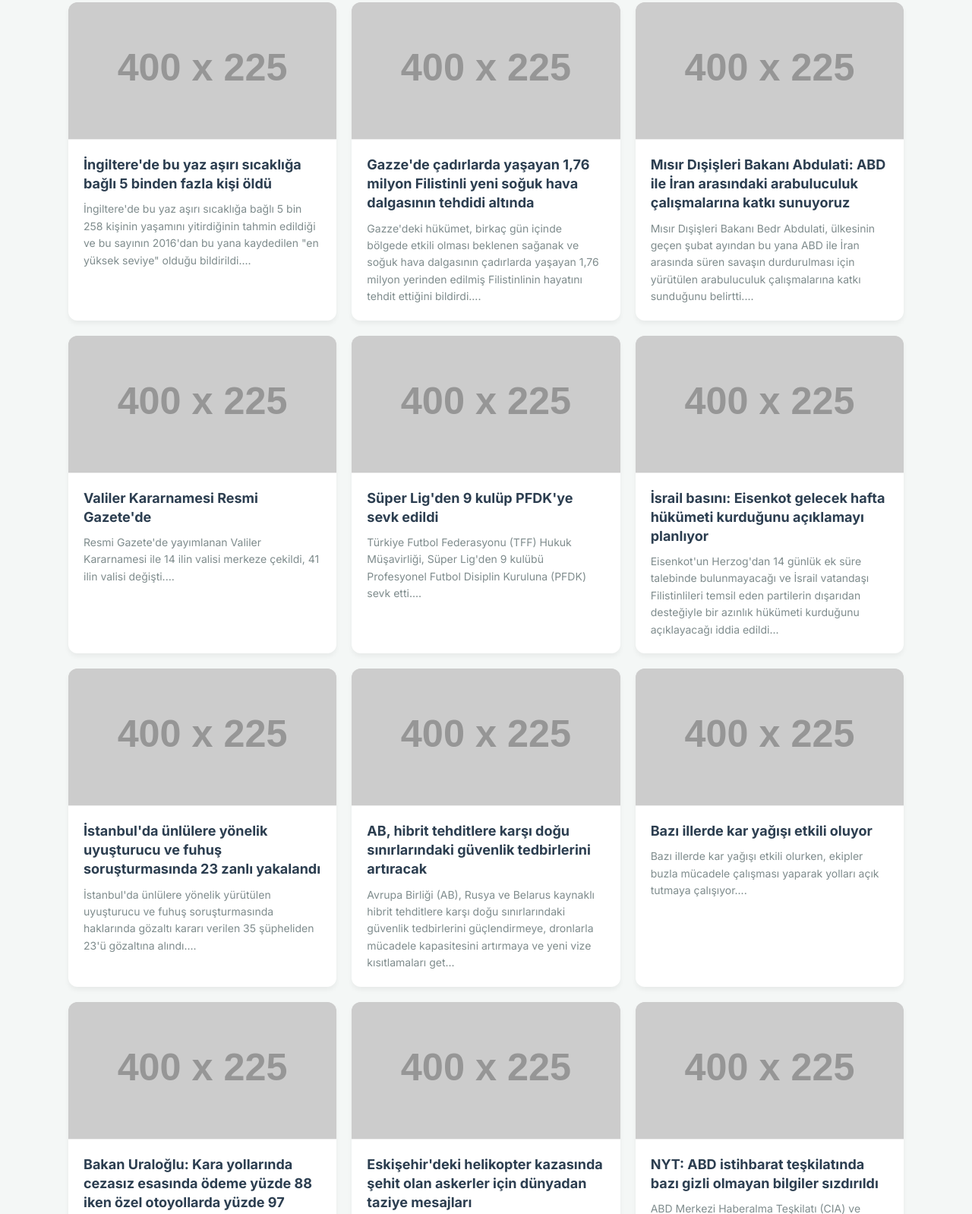
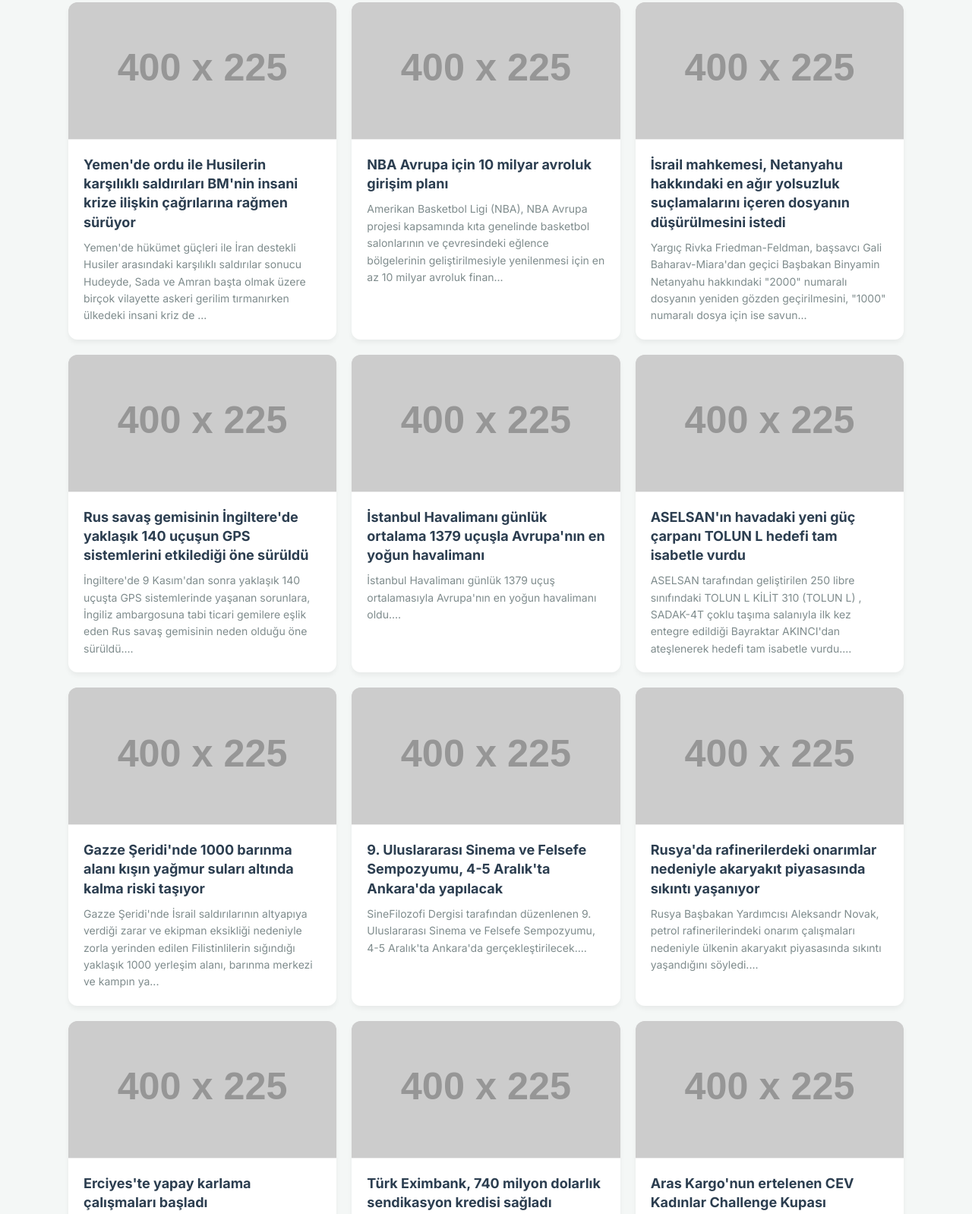
Before and after one commit to alperefekaya/habergundemi, a plain HTML site: page index.html in a window 1280 px wide. Shown: the part 143-1741 px from the top of the page at 76% size. Drawn offline with Linux system fonts and the light colour scheme; placeholder pictures from the web are drawn by us.

Commit message:
Haberler guncellendi

```diff
--- a/index.html
+++ b/index.html
@@ -32,96 +32,96 @@
                 <div class="card">
                     <img src="https://via.placeholder.com/400x225.png?text=Haber+Gündemi" class="card-img" alt="Haber">
                     <div class="card-body">
-                        <h2>İngiltere'de bu yaz aşırı sıcaklığa bağlı 5 binden fazla kişi öldü</h2>
-                        <p>İngiltere'de bu yaz aşırı sıcaklığa bağlı 5 bin 258 kişinin yaşamını yitirdiğinin tahmin edildiği ve bu sayının 2016'dan bu yana kaydedilen "en yüksek seviye" olduğu bildirildi....</p>
+                        <h2>Yemen'de ordu ile Husilerin karşılıklı saldırıları BM'nin insani krize ilişkin çağrılarına rağmen sürüyor</h2>
+                        <p>Yemen'de hükümet güçleri ile İran destekli Husiler arasındaki karşılıklı saldırılar sonucu Hudeyde, Sada ve Amran başta olmak üzere birçok vilayette askeri gerilim tırmanırken ülkedeki insani kriz de ...</p>
                     </div>
                 </div>
 
                 <div class="card">
                     <img src="https://via.placeholder.com/400x225.png?text=Haber+Gündemi" class="card-img" alt="Haber">
                     <div class="card-body">
-                        <h2>Gazze'de çadırlarda yaşayan 1,76 milyon Filistinli yeni soğuk hava dalgasının tehdidi altında</h2>
-                        <p>Gazze'deki hükümet, birkaç gün içinde bölgede etkili olması beklenen sağanak ve soğuk hava dalgasının çadırlarda yaşayan 1,76 milyon yerinden edilmiş Filistinlinin hayatını tehdit ettiğini bildirdi....</p>
+                        <h2>NBA Avrupa için 10 milyar avroluk girişim planı</h2>
+                        <p>Amerikan Basketbol Ligi (NBA), NBA Avrupa projesi kapsamında kıta genelinde basketbol salonlarının ve çevresindeki eğlence bölgelerinin geliştirilmesiyle yenilenmesi için en az 10 milyar avroluk finan...</p>
                     </div>
                 </div>
 
                 <div class="card">
                     <img src="https://via.placeholder.com/400x225.png?text=Haber+Gündemi" class="card-img" alt="Haber">
                     <div class="card-body">
-                        <h2>Mısır Dışişleri Bakanı Abdulati: ABD ile İran arasındaki arabuluculuk çalışmalarına katkı sunuyoruz</h2>
-                        <p>Mısır Dışişleri Bakanı Bedr Abdulati, ülkesinin geçen şubat ayından bu yana ABD ile İran arasında süren savaşın durdurulması için yürütülen arabuluculuk çalışmalarına katkı sunduğunu belirtti....</p>
+                        <h2>İsrail mahkemesi, Netanyahu hakkındaki en ağır yolsuzluk suçlamalarını içeren dosyanın düşürülmesini istedi</h2>
+                        <p>Yargıç Rivka Friedman-Feldman, başsavcı Gali Baharav-Miara'dan geçici Başbakan Binyamin Netanyahu hakkındaki "2000" numaralı dosyanın yeniden gözden geçirilmesini, "1000" numaralı dosya için ise savun...</p>
                     </div>
                 </div>
 
                 <div class="card">
                     <img src="https://via.placeholder.com/400x225.png?text=Haber+Gündemi" class="card-img" alt="Haber">
                     <div class="card-body">
-                        <h2>Valiler Kararnamesi Resmi Gazete'de</h2>
-                        <p>Resmi Gazete'de yayımlanan Valiler Kararnamesi ile 14 ilin valisi merkeze çekildi, 41 ilin valisi değişti....</p>
+                        <h2>Rus savaş gemisinin İngiltere'de yaklaşık 140 uçuşun GPS sistemlerini etkilediği öne sürüldü</h2>
+                        <p>İngiltere'de 9 Kasım'dan sonra yaklaşık 140 uçuşta GPS sistemlerinde yaşanan sorunlara, İngiliz ambargosuna tabi ticari gemilere eşlik eden Rus savaş gemisinin neden olduğu öne sürüldü....</p>
                     </div>
                 </div>
 
                 <div class="card">
                     <img src="https://via.placeholder.com/400x225.png?text=Haber+Gündemi" class="card-img" alt="Haber">
                     <div class="card-body">
-                        <h2>Süper Lig'den 9 kulüp PFDK'ye sevk edildi</h2>
-                        <p>Türkiye Futbol Federasyonu (TFF) Hukuk Müşavirliği, Süper Lig'den 9 kulübü Profesyonel Futbol Disiplin Kuruluna (PFDK) sevk etti....</p>
+                        <h2>İstanbul Havalimanı günlük ortalama 1379 uçuşla Avrupa'nın en yoğun havalimanı</h2>
+                        <p>İstanbul Havalimanı günlük 1379 uçuş ortalamasıyla Avrupa'nın en yoğun havalimanı oldu....</p>
                     </div>
                 </div>
 
                 <div class="card">
                     <img src="https://via.placeholder.com/400x225.png?text=Haber+Gündemi" class="card-img" alt="Haber">
                     <div class="card-body">
-                        <h2>İsrail basını: Eisenkot gelecek hafta hükümeti kurduğunu açıklamayı planlıyor</h2>
-                        <p>Eisenkot'un Herzog'dan 14 günlük ek süre talebinde bulunmayacağı ve İsrail vatandaşı Filistinlileri temsil eden partilerin dışarıdan desteğiyle bir azınlık hükümeti kurduğunu açıklayacağı iddia edildi...</p>
+                        <h2>ASELSAN'ın havadaki yeni güç çarpanı TOLUN L hedefi tam isabetle vurdu</h2>
+                        <p>ASELSAN tarafından geliştirilen 250 libre sınıfındaki TOLUN L KİLİT 310 (TOLUN L) , SADAK-4T çoklu taşıma salanıyla ilk kez entegre edildiği Bayraktar AKINCI'dan ateşlenerek hedefi tam isabetle vurdu....</p>
                     </div>
                 </div>
 
                 <div class="card">
                     <img src="https://via.placeholder.com/400x225.png?text=Haber+Gündemi" class="card-img" alt="Haber">
                     <div class="card-body">
-                        <h2>İstanbul'da ünlülere yönelik uyuşturucu ve fuhuş soruşturmasında 23 zanlı yakalandı</h2>
-                        <p>İstanbul'da ünlülere yönelik yürütülen uyuşturucu ve fuhuş soruşturmasında haklarında gözaltı kararı verilen 35 şüpheliden 23'ü gözaltına alındı....</p>
+                        <h2>Gazze Şeridi'nde 1000 barınma alanı kışın yağmur suları altında kalma riski taşıyor</h2>
+                        <p>Gazze Şeridi'nde İsrail saldırılarının altyapıya verdiği zarar ve ekipman eksikliği nedeniyle zorla yerinden edilen Filistinlilerin sığındığı yaklaşık 1000 yerleşim alanı, barınma merkezi ve kampın ya...</p>
                     </div>
                 </div>
 
                 <div class="card">
                     <img src="https://via.placeholder.com/400x225.png?text=Haber+Gündemi" class="card-img" alt="Haber">
                     <div class="card-body">
-                        <h2>AB, hibrit tehditlere karşı doğu sınırlarındaki güvenlik tedbirlerini artıracak</h2>
-                        <p>Avrupa Birliği (AB), Rusya ve Belarus kaynaklı hibrit tehditlere karşı doğu sınırlarındaki güvenlik tedbirlerini güçlendirmeye, dronlarla mücadele kapasitesini artırmaya ve yeni vize kısıtlamaları get...</p>
+                        <h2>9. Uluslararası Sinema ve Felsefe Sempozyumu, 4-5 Aralık'ta Ankara'da yapılacak</h2>
+                        <p>SineFilozofi Dergisi tarafından düzenlenen 9. Uluslararası Sinema ve Felsefe Sempozyumu, 4-5 Aralık'ta Ankara'da gerçekleştirilecek....</p>
                     </div>
                 </div>
 
                 <div class="card">
                     <img src="https://via.placeholder.com/400x225.png?text=Haber+Gündemi" class="card-img" alt="Haber">
                     <div class="card-body">
-                        <h2>Bazı illerde kar yağışı etkili oluyor</h2>
-                        <p>Bazı illerde kar yağışı etkili olurken, ekipler buzla mücadele çalışması yaparak yolları açık tutmaya çalışıyor....</p>
+                        <h2>Rusya'da rafinerilerdeki onarımlar nedeniyle akaryakıt piyasasında sıkıntı yaşanıyor</h2>
+                        <p>Rusya Başbakan Yardımcısı Aleksandr Novak, petrol rafinerilerindeki onarım çalışmaları nedeniyle ülkenin akaryakıt piyasasında sıkıntı yaşandığını söyledi....</p>
                     </div>
                 </div>
 
                 <div class="card">
                     <img src="https://via.placeholder.com/400x225.png?text=Haber+Gündemi" class="card-img" alt="Haber">
                     <div class="card-body">
-                        <h2>Bakan Uraloğlu: Kara yollarında cezasız esasında ödeme yüzde 88 iken özel otoyollarda yüzde 97</h2>
-                        <p>Bakan Uraloğlu, "Kara yollarında cezasız esasında ödeme yüzde 88 iken özel otoyollarda yüzde 97. Burada cezai yaptırımlar biraz ağır olduğu için ödeme istekliliği daha fazla. Yaklaşık 2,2 milyon geçiş...</p>
+                        <h2>Erciyes'te yapay karlama çalışmaları başladı</h2>
+                        <p>Türkiye'nin önemli kayak merkezlerinden Erciyes'te 2026-2027 kayak sezonu hazırlıkları kapsamında yapay kar üretilmeye başladı....</p>
                     </div>
                 </div>
 
                 <div class="card">
                     <img src="https://via.placeholder.com/400x225.png?text=Haber+Gündemi" class="card-img" alt="Haber">
                     <div class="card-body">
-                        <h2>Eskişehir'deki helikopter kazasında şehit olan askerler için dünyadan taziye mesajları</h2>
-                        <p>Azerbaycan ve KKTC, Eskişehir'de eğitim uçuşu sırasında kaza kırıma uğrayan helikopterde şehit olan 5 asker için taziye mesajı gönderdi....</p>
+                        <h2>Türk Eximbank, 740 milyon dolarlık sendikasyon kredisi sağladı</h2>
+                        <p>Türk Eximbank, dolar, avro ve yuan cinsinden 1, 2 ve 3 yıl vadeli dilimlerden oluşan 740 milyon dolar tutarındaki sendikasyon kredisini başarıyla tamamladı....</p>
                     </div>
                 </div>
 
                 <div class="card">
                     <img src="https://via.placeholder.com/400x225.png?text=Haber+Gündemi" class="card-img" alt="Haber">
                     <div class="card-body">
-                        <h2>NYT: ABD istihbarat teşkilatında bazı gizli olmayan bilgiler sızdırıldı</h2>
-                        <p>ABD Merkezi Haberalma Teşkilatı (CIA) ve Ulusal İstihbarat Direktörlüğünün (DNI), son dönemde bazı gizli olmayan bilgilerin sızdırıldığı bir siber güvenlik ihlali tespit ettiği öne sürüldü....</p>
+                        <h2>Aras Kargo'nun ertelenen CEV Kadınlar Challenge Kupası maçlarının tarihi belli oldu</h2>
+                        <p>Aras Kargo Kadın Voleybol Takımı'nın oyuncularında görülen dizanteri vakaları nedeniyle ertelenen CEV Challenge Kupası 16'lı final turu maçları, 2 ve 3 Aralık'ta Yunanistan'da oynanacak....</p>
                     </div>
                 </div>
         </div></div></body></html>
```
